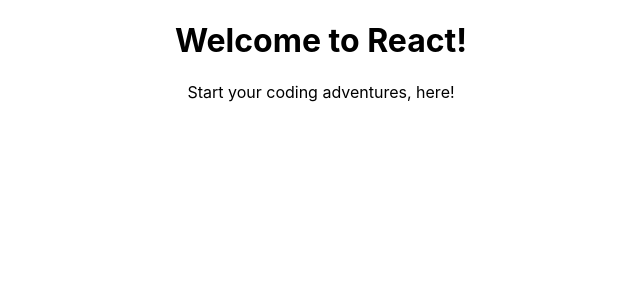
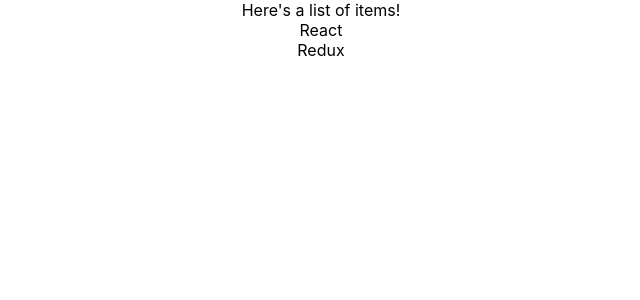
Before and after one commit to kdubss/hacker-news-react, a React (Create React App) app: page / in a window 1280 px wide. Shown: the top 300 px of the page, without its empty margins (319-959 px from the left). Built offline with nearby package versions, Linux system fonts and the light colour scheme.

Commit message:
Render a list of items using the .map function to return JSX.

```diff
--- a/src/App.js
+++ b/src/App.js
@@ -1,18 +1,39 @@
 import React from 'react';
 import './App.css';
 
+const list = [
+  {
+    title: 'React',
+    url: 'https://reactjs.org',
+    auuthor: 'Jordan Walke',
+    num_comments: 3,
+    points: 4,
+    objectID: 0,
+  },
+  {
+    title: 'Redux',
+    url: 'https://redux.js.org',
+    author: 'Dan Abramov, Andrew Clark',
+    num_comments: 2,
+    points: 5,
+    objectID: 1,
+  },
+];
+
 class App extends React.Component {
   render() {
-    const welcomeMessage = (
-      <h1>
-        Welcome to React!
-      </h1>
-    );
-    const welcomeBlurb = <p>Start your coding adventures, here!</p>
+    const listItems = list.map(item => {
+      return (
+        <div>
+          { item.title }
+        </div>
+      );
+    });
+
     return (
       <div className="App">
-        <span>{ welcomeMessage }</span>
-        { welcomeBlurb }
+        <span>Here's a list of items!</span>
+        { listItems }
       </div>
     );
   };
```
